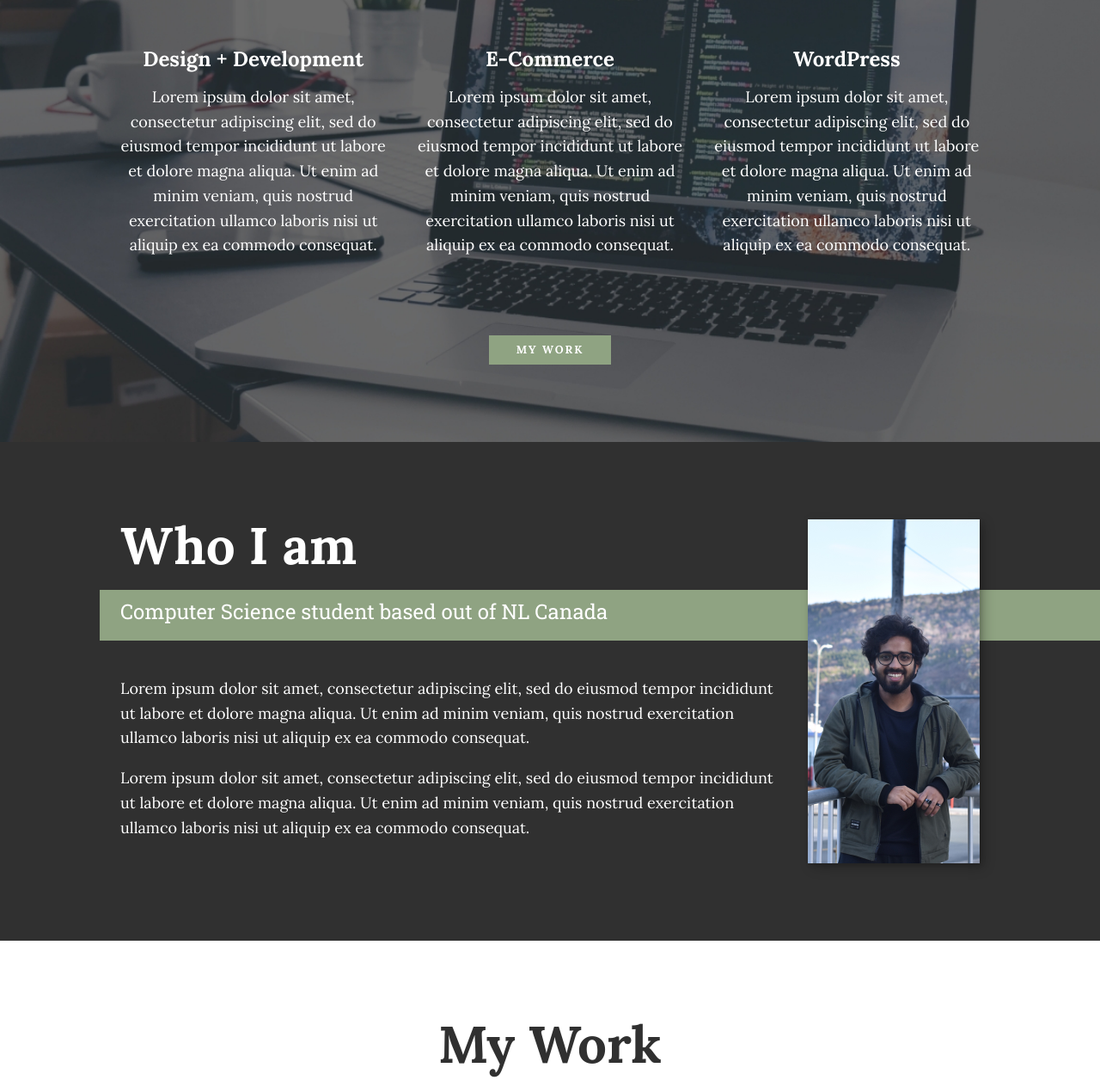
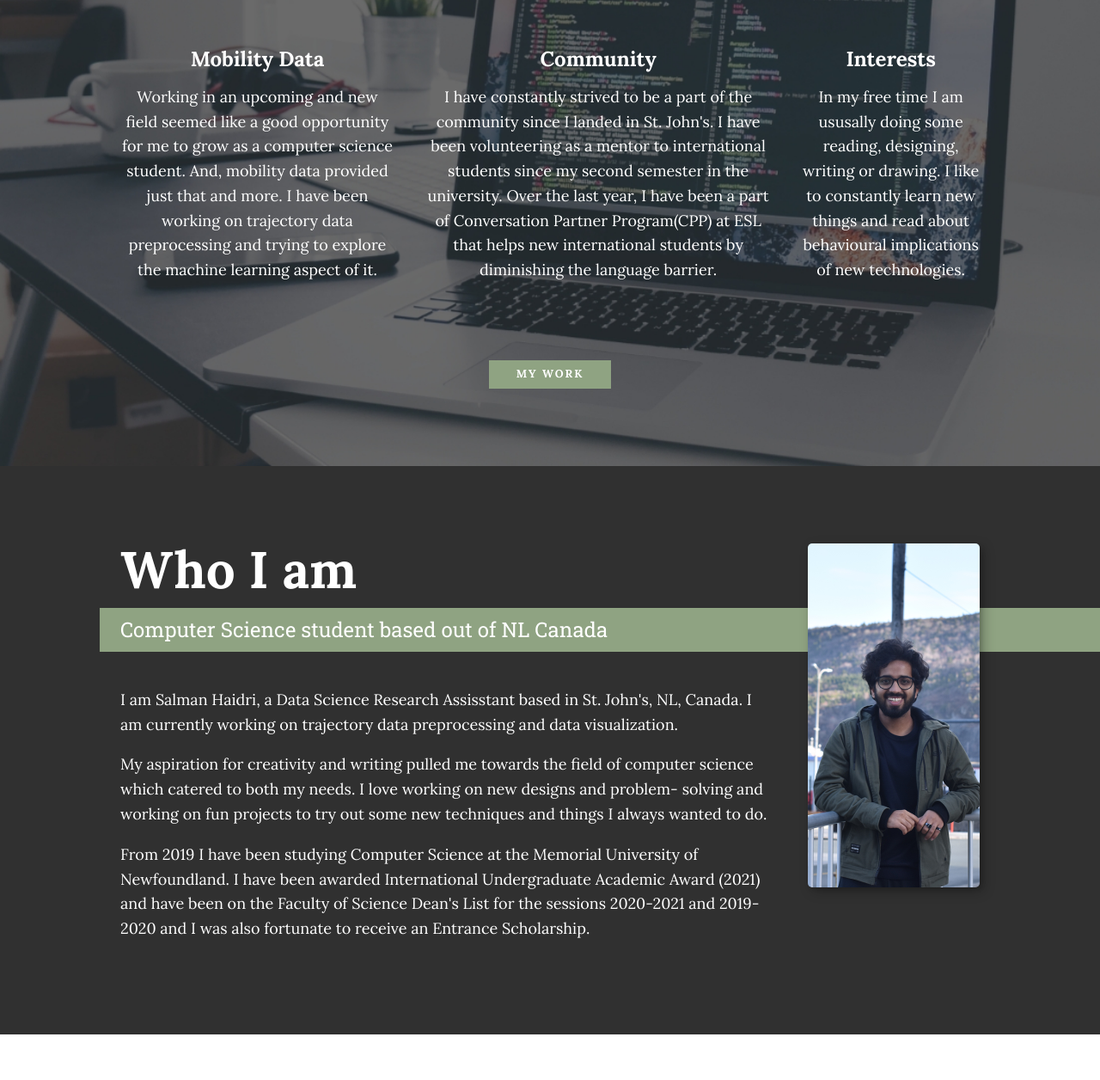
Before and after one commit to Salman-Haidri/SalmanHaidri, a plain HTML site: page index.html in a window 1280 px wide. Shown: the part 726-1982 px from the top of the page at 86% size. Drawn offline with nearby package versions, Linux system fonts and the light colour scheme.

Commit message:
Changes made in design and links updated

```diff
--- a/css/style.css
+++ b/css/style.css
@@ -252,6 +252,7 @@ header {
 
 .intro__img {
     box-shadow: var(--bs);
+    border-radius: 5px;
 }
 
 .section__subtitle--intro {
@@ -345,6 +346,7 @@ header {
 
 .about-me__img {
   box-shadow: var(--bs);
+  border-radius: 5px;
 }
 
 @media (min-width: 600px) {
--- a/index.html
+++ b/index.html
@@ -20,7 +20,7 @@
   <body>
     <header>
         <div class="logo">
-            <img src="img/devSalman.png" alt="">
+            <img src="img/dev-Salman.png" alt="">
         </div>
         <button class="nav-toggle" aria-label="toggle navigation">
             <span class="hamburger"></span>
@@ -50,27 +50,27 @@
         <h2 class="section__title section__title--services">What I do</h2>
         <div class="services">
               <div class="service">
-                  <h3>Design + Development</h3>
-                  <p>Lorem ipsum dolor sit amet, consectetur adipiscing elit, sed do eiusmod
-                  tempor incididunt ut labore et dolore magna aliqua. Ut enim ad minim veniam,
-                  quis nostrud exercitation ullamco laboris nisi ut aliquip ex ea commodo
-                  consequat.</p>
+                  <h3>Mobility Data</h3>
+                  <p>Working in an upcoming and new field seemed like a good opportunity
+                  for me to grow as a computer science student. And, mobility data provided
+                  just that and more. I have been working on trajectory data preprocessing
+                  and trying to explore the machine learning aspect of it.</p>
               </div> <!-- /services -->
 
               <div class="service">
-                  <h3>E-Commerce</h3>
-                  <p>Lorem ipsum dolor sit amet, consectetur adipiscing elit, sed do eiusmod
-                  tempor incididunt ut labore et dolore magna aliqua. Ut enim ad minim veniam,
-                  quis nostrud exercitation ullamco laboris nisi ut aliquip ex ea commodo
-                  consequat.</p>
+                  <h3>Community</h3>
+                  <p>I have constantly strived to be a part of the community since I landed
+                  in St. John's. I have been volunteering as a mentor to international students
+                  since my second semester in the university. Over the last year, I have been a
+                  part of Conversation Partner Program(CPP) at ESL that helps new international
+                  students by diminishing the language barrier.</p>
               </div> <!-- /services -->
 
               <div class="service">
-                  <h3>WordPress</h3>
-                  <p>Lorem ipsum dolor sit amet, consectetur adipiscing elit, sed do eiusmod
-                  tempor incididunt ut labore et dolore magna aliqua. Ut enim ad minim veniam,
-                  quis nostrud exercitation ullamco laboris nisi ut aliquip ex ea commodo
-                  consequat.</p>
+                  <h3>Interests</h3>
+                  <p>In my free time I am ususally doing some reading, designing, writing or
+                  drawing. I like to constantly learn new things and read about behavioural
+                  implications of new technologies.</p>
               </div> <!-- /services -->
         </div> <!-- /services -->
 
@@ -85,14 +85,18 @@
           NL Canada</p>
 
           <div class="about-me__body">
-              <p>Lorem ipsum dolor sit amet, consectetur adipiscing elit, sed do eiusmod
-              tempor incididunt ut labore et dolore magna aliqua. Ut enim ad minim veniam,
-              quis nostrud exercitation ullamco laboris nisi ut aliquip ex ea commodo
-              consequat.</p>
-              <p>Lorem ipsum dolor sit amet, consectetur adipiscing elit, sed do eiusmod
-              tempor incididunt ut labore et dolore magna aliqua. Ut enim ad minim veniam,
-              quis nostrud exercitation ullamco laboris nisi ut aliquip ex ea commodo
-              consequat.</p>
+              <p>I am Salman Haidri, a Data Science Research Assisstant based in St. John's,
+                NL, Canada. I am currently working on trajectory data preprocessing and data
+                visualization. </p>
+              <p>My aspiration for creativity and writing pulled me towards the field of computer
+                science which catered to both my needs. I love working on new designs and problem-
+                solving and working on fun projects to try out some new techniques and things I
+                always wanted to do.</p>
+              <p>From 2019 I have been studying Computer Science at the Memorial University
+                of Newfoundland. I have been awarded International Undergraduate Academic Award
+                (2021) and have been on the Faculty of Science Dean's List for the sessions 2020-2021
+                and 2019-2020 and I was also fortunate to receive an Entrance Scholarship.</p>
+
           </div>
 
           <img src="img/dev-Salman-02.JPG" alt="Downtown parade" class="about-me__img">
@@ -105,22 +109,22 @@
 
         <div class="portfolio">
             <!-- Portfolio item 01 -->
-            <a href="#" class="portfolio__item">
+            <a href="https://github.com/YakshHaranwala/PTRAIL" class="portfolio__item">
                 <img src="img/portfolio-01.jpg" alt="" class="portfolio__img">
             </a>
 
             <!-- Portfolio item 02 -->
-            <a href="#" class="portfolio__item">
+            <a href="https://github.com/Salman-Haidri/OS_scheduler.git" class="portfolio__item">
                 <img src="img/portfolio-02.jpg" alt="" class="portfolio__img">
             </a>
 
             <!-- Portfolio item 03 -->
-            <a href="#" class="portfolio__item">
+            <a href="https://github.com/Salman-Haidri/comp2005-winter21-group5" class="portfolio__item">
                 <img src="img/portfolio-03.jpg" alt="" class="portfolio__img">
             </a>
 
             <!-- Portfolio item 04 -->
-            <a href="#" class="portfolio__item">
+            <a href="https://github.com/Salman-Haidri/SalmanHaidri" class="portfolio__item">
                 <img src="img/portfolio-04.jpg" alt="" class="portfolio__img">
             </a>
 
@@ -146,6 +150,11 @@
                     <i class="fab fa-github"></i>
                 </a>
             </li>
+            <li class="social-list__item">
+                <a class="social-list__link" href="https://www.instagram.com/haidri.salman/">
+                    <i class="fab fa-instagram"></i>
+                </a>
+            </li>
         </ul>
     </footer>
 
```
Also changed, not shown: img/dev-Salman.png (added), img/dev-jane-01.jpg (deleted), img/dev-jane-02.jpg (deleted).
